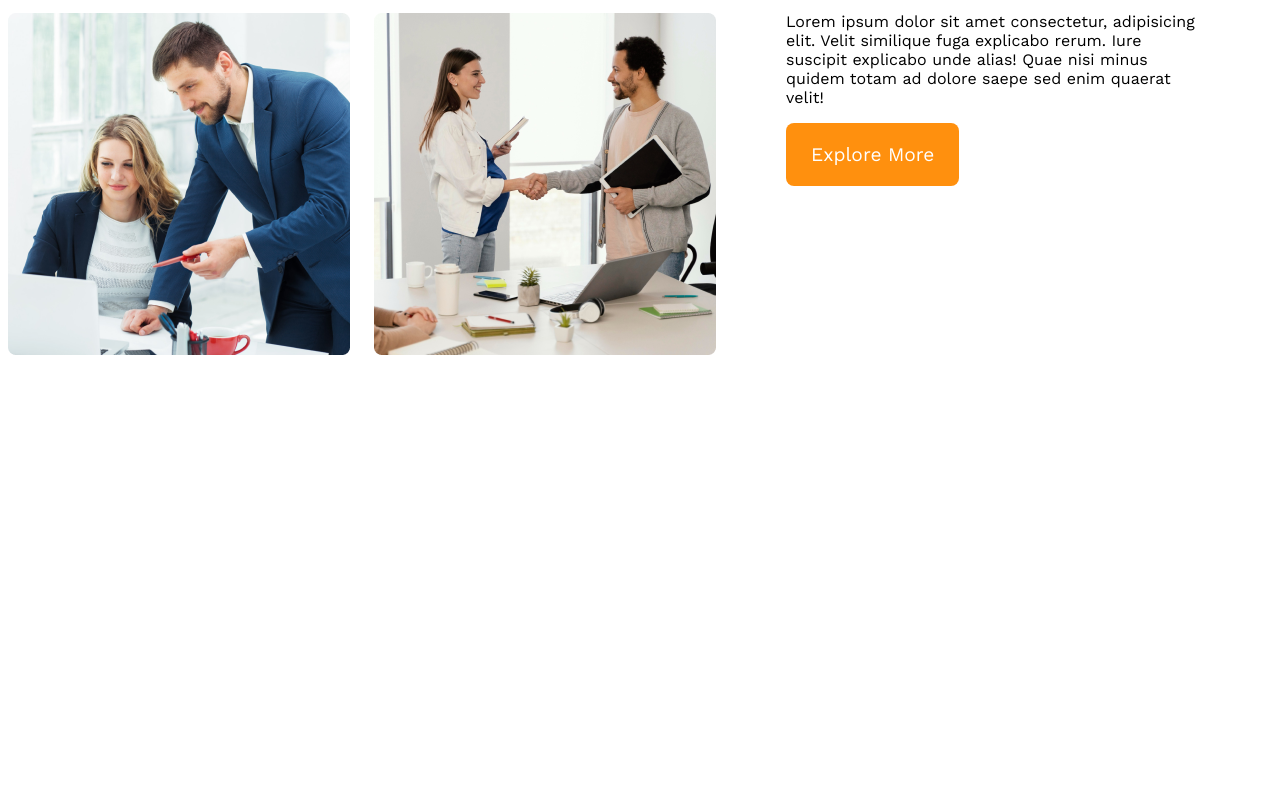
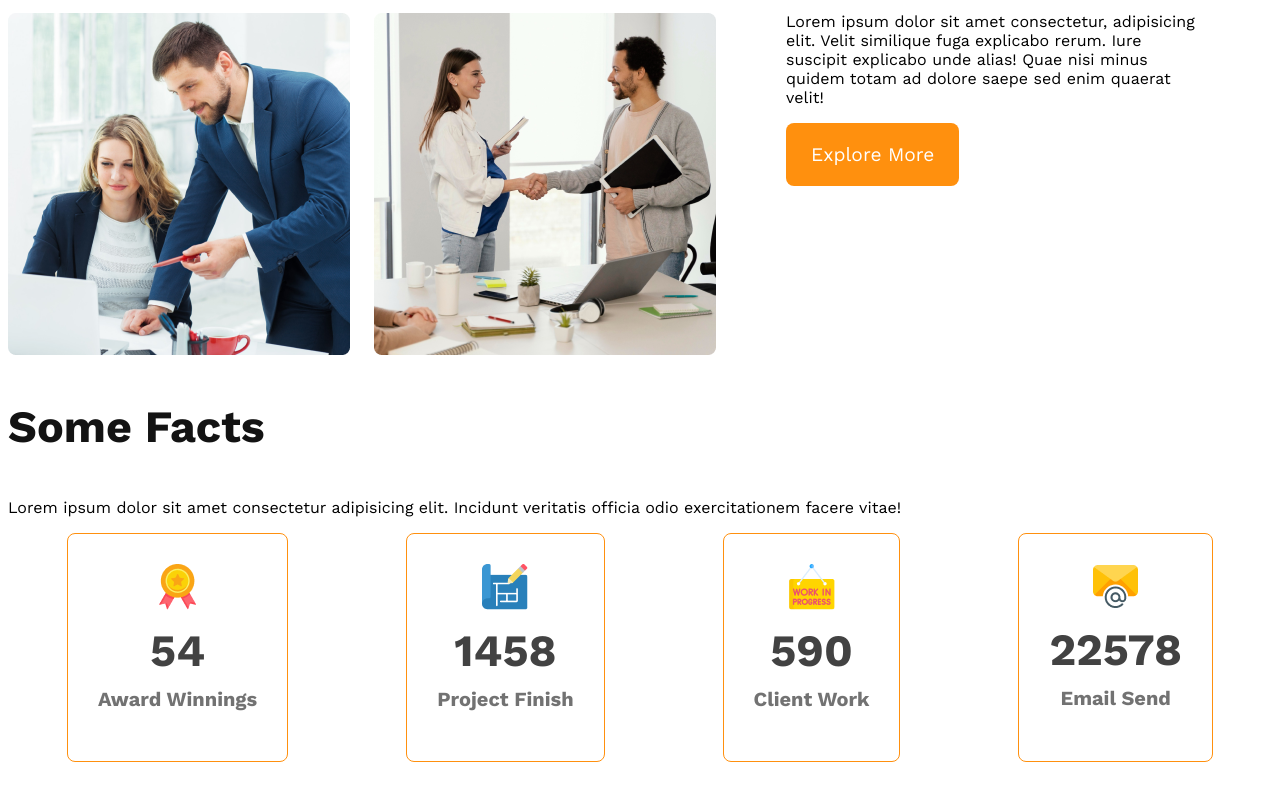
Before and after one commit to osam334/my-simple-website, a plain HTML site: page index.html in a window 1280 px wide. Shown: the part 1433-2233 px from the top of the page. Before the commit the page ends 1858 px from the top, so only its background shows below. Drawn offline with nearby package versions, Linux system fonts and the light colour scheme.

Commit message:
finish the fact section

```diff
--- a/index.html
+++ b/index.html
@@ -9,10 +9,10 @@
 </head>
 
 <body>
-      <!-- header star -->
+    <!-- header star -->
     <header>
         <nav>
-            <h3 class="nav-title">G3 Architects</h3>
+            <h3 class="section-title">G3 Architects</h3>
             <ul>
                 <li><a href="">Home</a></li>
                 <li><a href="">About</a></li>
@@ -43,13 +43,50 @@
                 <img src="./images/team4.png" alt="" srcset="">
             </div>
             <div class="teams-contents">
-                <h3 class="teams-title"><span class="quick">Quick List </span><span>of Our</span> <span class="text-feature">Features</span></h3>
+                <h3 class="teams-title"><span class="quick">Quick List </span><span>of Our</span> <span
+                        class="text-feature">Features</span></h3>
                 <p class=".tex-light-gary">
-                    Lorem ipsum dolor sit amet consectetur, adipisicing elit. Velit similique fuga explicabo rerum. Iure suscipit explicabo unde alias! Quae nisi minus quidem totam ad dolore saepe sed enim quaerat velit!
+                    Lorem ipsum dolor sit amet consectetur, adipisicing elit. Velit similique fuga explicabo rerum. Iure
+                    suscipit explicabo unde alias! Quae nisi minus quidem totam ad dolore saepe sed enim quaerat velit!
                 </p>
                 <button class="btn-primary">Explore More</button>
 
             </div>
+        </section>
+        <!-- features section -->
+        <section class="features">
+
+        </section>
+        <!-- facts section -->
+        <h3 class="section-title">Some Facts</h3>
+        <p class="text-light-gary">
+            Lorem ipsum dolor sit amet consectetur adipisicing elit. Incidunt veritatis officia odio exercitationem
+            facere vitae!
+        </p>
+        <div class="facts-card-container">
+            <div class="card">
+                <img src="./images/icons/ribon.png" alt="">
+                <h2 class="card-state">54</h2>
+                <p class="card-title">Award Winnings</p>
+            </div>
+            <div class="card">
+                <img src="./images/icons/projects.png" alt="">
+                <h2 class="card-state">1458</h2>
+                <p class="card-title">Project Finish</p>
+            </div>
+            <div class="card">
+                <img src="./images/icons/customers.png" alt="">
+                <h2 class="card-state">590</h2>
+                <p class="card-title">Client Work</p>
+            </div>
+            <div class="card">
+                <img src="./images/icons/email.png" alt="">
+                <h2 class="card-state">22578</h2>
+                <p class="card-title">Email Send</p>
+            </div>
+        </div>
+        <section>
+
         </section>
 
     </main>
--- a/style/style.css
+++ b/style/style.css
@@ -10,6 +10,11 @@
 /* shared color */
 .tex-light-gary{
     color: #727272;
+}
+.section-title {
+    font-size: 2.8rem;
+    font-weight: 700;
+    color: #131313;
 }
 
 .btn-primary {
@@ -38,7 +43,7 @@ nav {
 
 }
 
-.nav-title {
+.section-title {
     font-size: 2.8rem;
     font-weight: 700;
     color: #131313;
@@ -124,6 +129,29 @@ main {
     color: #FF900E;
     font-weight: 700;
 }
+/* fact section */
+.facts-card-container{
+    display: flex;
+    justify-content: space-around;
+}
+.facts-card-container .card{
+    border-radius: 8px;
+    border: 1px solid #FF900E;
+    text-align: center;
+    padding: 30px;
+}
+.facts-card-container .card-state{
+    font-size: 2.8rem;
+    color: #424242;
+    margin-top: 10px;
+    margin-bottom: 10px;
+}
+.facts-card-container .card-title{
+    font-weight: 600;
+    font-size: 1.25rem;
+    margin-top: 5px;
+    color: #727272;
+}
 
 
 
@@ -137,19 +165,20 @@ main {
     }
 
     nav,
-    .teams-container {
+    .teams-container,
+    .facts-card-container {
         flex-direction: column;
     }
     .teams-img-container{
         grid-template-columns: 1fr;
     }
-    .teams-contents {
+    .teams-contents,.facts-card-container {
         padding-left: 20px;
         padding-right: 20px;
     }
-
-
-
+    .facts-card-container{
+        gap: 20px;
+    }
 }
 
 /* tablet or medium devices */
```
